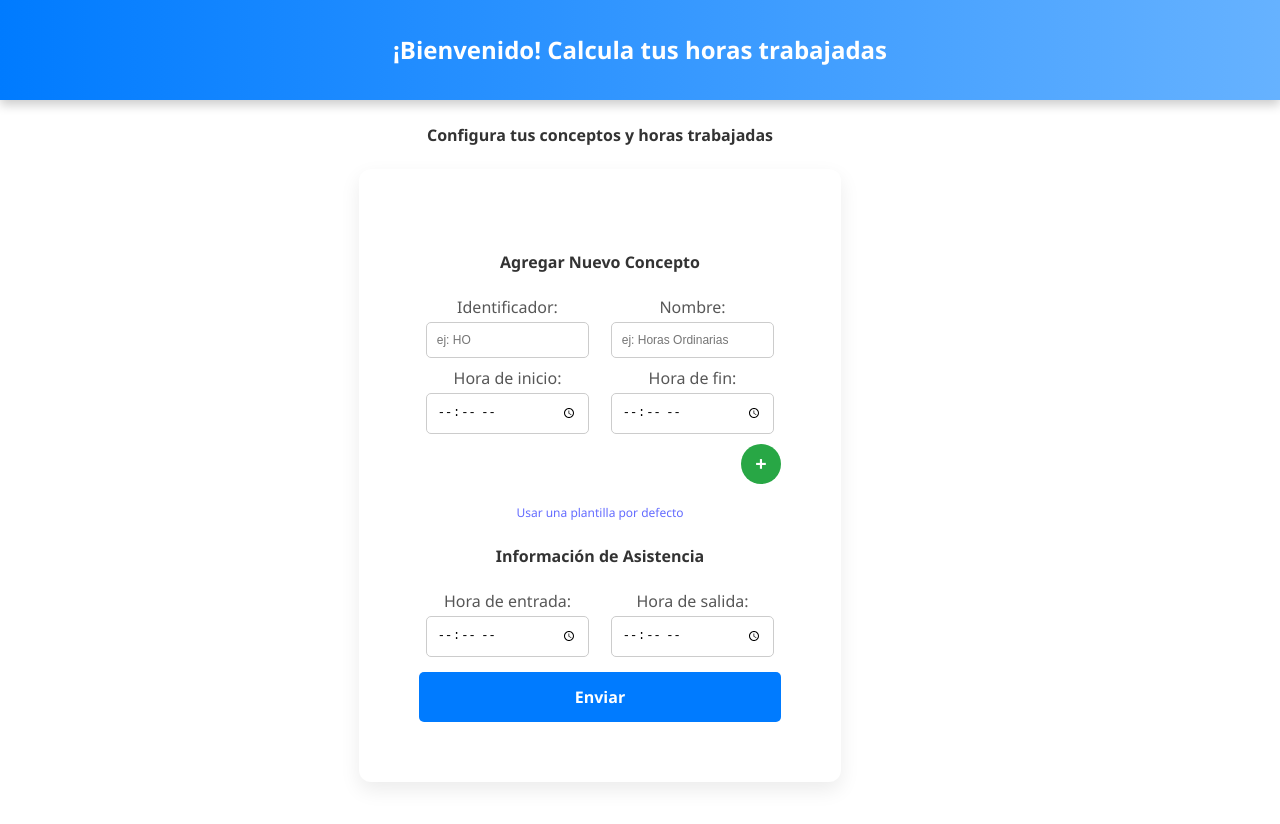
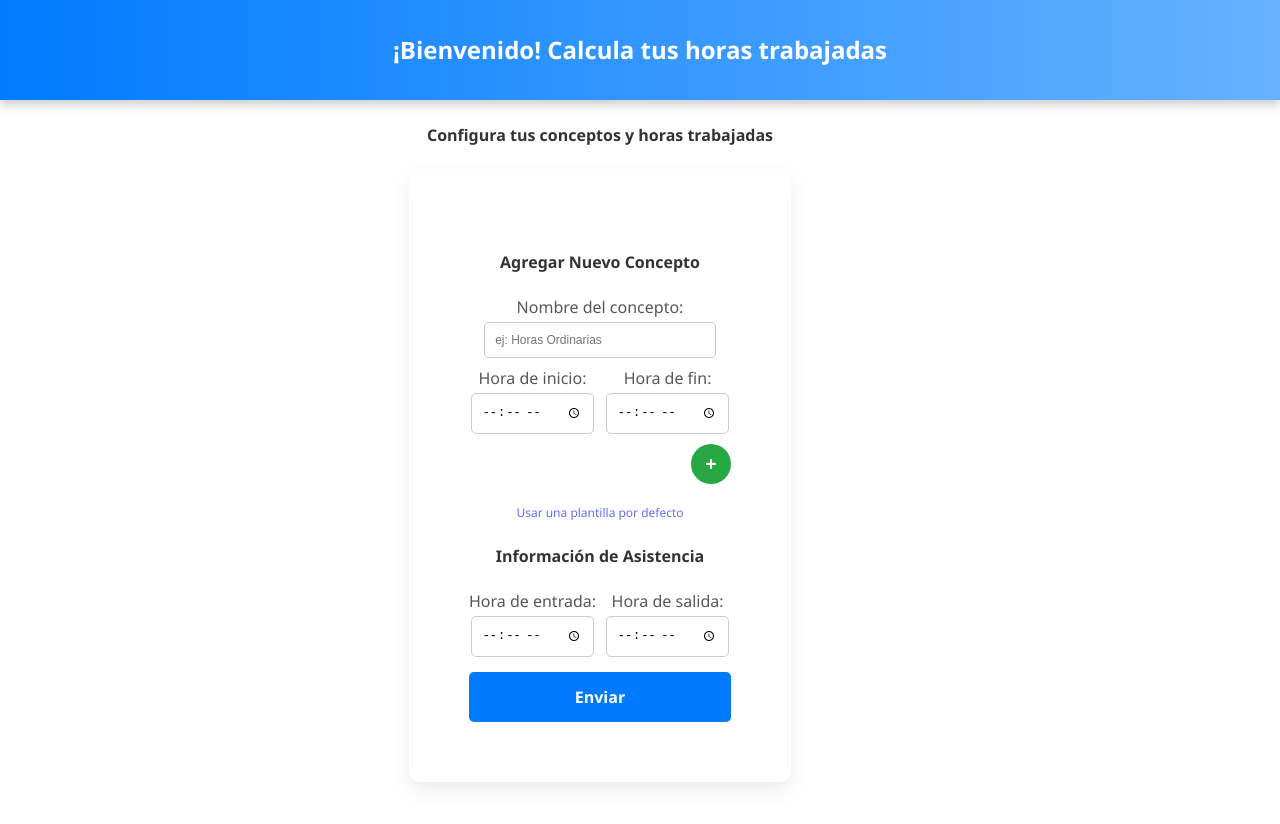
Before and after one commit to andresmunozl/horastrabajadas, a React (Vite) app: page / in a window 1280 px wide. Shown: the top 824 px of the page. Built offline with nearby package versions, Linux system fonts and the light colour scheme.

Commit message:
id random generated,

```diff
--- a/src/App.jsx
+++ b/src/App.jsx
@@ -15,7 +15,6 @@ function App() {
 
   const [concepts, setConcepts] = useState([]);
   const [newConcept, setNewConcept] = useState({
-    id: '',
     name: '',
     start: '',
     end: ''
@@ -25,6 +24,18 @@ function App() {
   const [loading, setLoading] = useState(false);
   const [showWelcome, setShowWelcome] = useState(true);
   const [rawData, setRawData] = useState({});
+
+  const generateUniqueId = () => {
+    const characters = 'ABCDEFGHIJKLMNOPQRSTUVWXYZ0123456789';
+    let result = '';
+    do {
+      result = '';
+      for (let i = 0; i < 6; i++) {
+        result += characters.charAt(Math.floor(Math.random() * characters.length));
+      }
+    } while (concepts.some(concept => concept.id === result));
+    return result;
+  };
 
   const handleWelcomeFinish = () => {
     setShowWelcome(false);
@@ -47,19 +58,18 @@ function App() {
   const handleAddConcept = (e) => {
     e.preventDefault();
 
-    if (!newConcept.id.trim() || !newConcept.name.trim() || !newConcept.start || !newConcept.end) {
+    if (!newConcept.name.trim() || !newConcept.start || !newConcept.end) {
       toast.error('Todos los campos del concepto son requeridos');
       return;
     }
 
-    if (concepts.some(concept => concept.id === newConcept.id)) {
-      toast.error('Ya existe un concepto con ese ID');
-      return;
-    }
+    const uniqueId = generateUniqueId();
 
-    setConcepts([...concepts, { ...newConcept }]);
+    setConcepts([...concepts, {
+      id: uniqueId,
+      ...newConcept
+    }]);
     setNewConcept({
-      id: '',
       name: '',
       start: '',
       end: ''
@@ -180,19 +190,8 @@ function App() {
                 <h4>Agregar Nuevo Concepto</h4>
                 <form onSubmit={handleAddConcept} className="form">
                   <div style={{ display: 'grid', gridTemplateColumns: '1fr 1fr', gap: '0.5em' }}>
-                    <div className="form-group">
-                      <label>Identificador:</label>
-                      <input
-                        type="text"
-                        name="id"
-                        value={newConcept.id}
-                        onChange={handleNewConceptChange}
-                        placeholder="ej: HO"
-                      />
-                    </div>
-
-                    <div className="form-group">
-                      <label>Nombre:</label>
+                    <div className="form-group" style={{ gridColumn: '1 / 3' }}>
+                      <label>Nombre del concepto:</label>
                       <input
                         type="text"
                         name="name"
@@ -278,10 +277,6 @@ function App() {
                   </button>
                 </form>
               </div>
-              {/* <div className="container" style={{ maxWidth: '500px' }}>
-                <ConceptsList concepts={concepts} setConcepts={setConcepts} />
-              </div> */}
-
 
               {errors.concepts && <p className="error" style={{ textAlign: 'center', margin: '10px 0' }}>{errors.concepts}</p>}
             </div>
--- a/src/components/concepts.jsx
+++ b/src/components/concepts.jsx
@@ -40,18 +40,9 @@ function ConceptsList({ concepts, setConcepts }) {
                 {currentItems.map((concept, index) => (
                     <div key={offset + index} className="concept-card">
                         <form className="form">
-                            <div className="concept-grid">
-                                <div className="form-group">
-                                    <label>Identificador:</label>
-                                    <input
-                                        type="text"
-                                        value={concept.id}
-                                        onChange={(e) => handleEditConcept(offset + index, 'id', e.target.value)}
-                                    />
-                                </div>
-
-                                <div className="form-group">
-                                    <label>Nombre:</label>
+                            <div className="concept-grid" style={{ display: 'grid', gridTemplateColumns: '1fr 1fr', gap: '0.5em' }}>
+                                <div className="form-group" style={{ gridColumn: '1 / 3' }}>
+                                    <label>Nombre del concepto:</label>
                                     <input
                                         type="text"
                                         value={concept.name}
@@ -78,6 +69,10 @@ function ConceptsList({ concepts, setConcepts }) {
                                 </div>
                             </div>
 
+                            <div style={{ marginTop: '10px', display: 'flex', justifyContent: 'space-between', alignItems: 'center' }}>
+                                <small style={{ color: '#666', fontSize: '12px' }}>
+                                    ID: {concept.id}
+                                </small>
                                 <a
                                     href="#"
                                     onClick={(e) => {
@@ -88,6 +83,7 @@ function ConceptsList({ concepts, setConcepts }) {
                                 >
                                     Eliminar concepto
                                 </a>
+                            </div>
 
                         </form>
                     </div>
--- a/src/components/results.jsx
+++ b/src/components/results.jsx
@@ -1,8 +1,6 @@
 import Chart from 'react-apexcharts';
 
 function Results({ rawData }) {
-    const labels = Object.keys(rawData);
-    const values = Object.values(rawData);
     const order = ['HO', 'HED', 'HEN'];
 
     const labelMap = {
@@ -17,7 +15,7 @@ function Results({ rawData }) {
         HEN: '#521aebff'
     };
 
-    const defaultColor = '#888888';
+    const defaultColor = '#1740f8ff';
 
     const sortedLabels = [
         ...order.filter(l => l in rawData),
```
Lines whose indentation alone changed are shown as unchanged.
